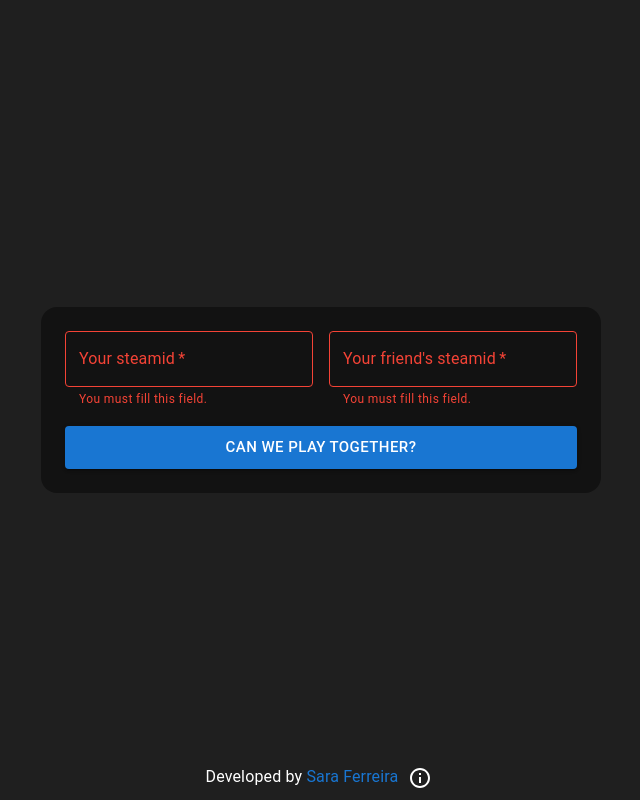
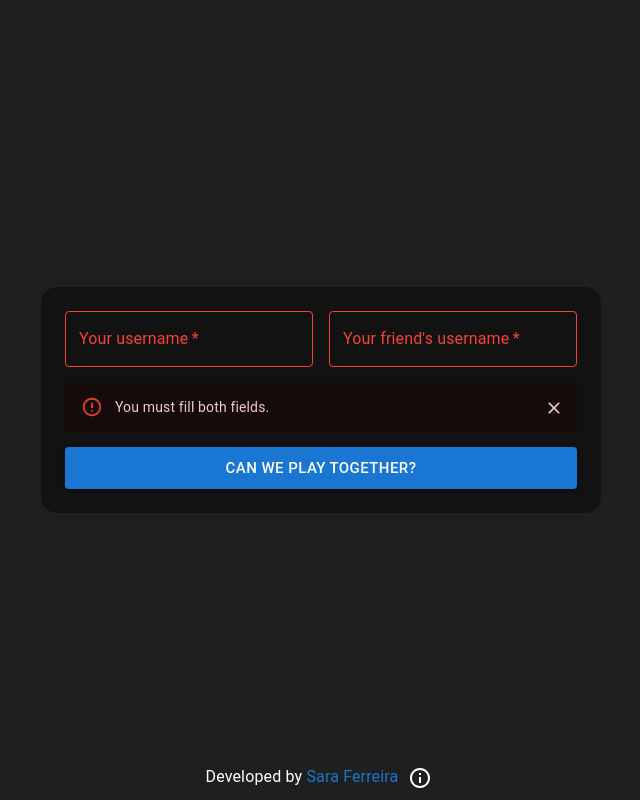
Before and after one commit to ferreirasara/can-we-play-together, a React (Create React App) app: page / in a window 1280 px wide. Both pictures are taken after a click on the button "CAN WE PLAY TOGETHER?". Shown: the whole page, without its empty margins (319-959 px from the left). Built offline with nearby package versions, Linux system fonts and the light colour scheme.

Commit message:
feat: improve errors

```diff
--- a/src/components/SearchForm.tsx
+++ b/src/components/SearchForm.tsx
@@ -1,5 +1,5 @@
 import { LoadingButton } from "@mui/lab";
-import { Box, TextField } from "@mui/material";
+import { Alert, Box, TextField } from "@mui/material";
 import { useState } from "react";
 
 type SearchFormProps = {
@@ -13,6 +13,20 @@ export default function SearchForm({
   const [userId1, setUserId1] = useState<string>();
   const [userId2, setUserId2] = useState<string>();
   const [error, setError] = useState<string>();
+  const [errorAlertVisible, setErrorAlertVisible] = useState<boolean>(false);
+
+  const handleButtonClick = () => {
+    if (!userId1 || !userId2) {
+      setErrorAlertVisible(true);
+      setError('You must fill both fields.')
+    } else if (userId1 === userId2) {
+      setErrorAlertVisible(true);
+      setError('The usernames must be different.');
+    } else {
+      setErrorAlertVisible(false);
+      handleSubmit(userId1, userId2);
+    }
+  }
 
   return (
     <Box
@@ -31,25 +45,24 @@ export default function SearchForm({
           disabled={loading}
           fullWidth
           id="user1"
-          label="Your steamid"
+          label="Your username"
           variant="outlined"
           required
           error={!!(error && !userId1)}
-          helperText={(!userId1 && error) || ""}
           onChange={(value) => setUserId1(value?.currentTarget?.value)}
         />
         <TextField
           disabled={loading}
           fullWidth
           id="user2"
-          label="Your friend's steamid"
+          label="Your friend's username"
           variant="outlined"
           required
           error={!!(error && !userId2)}
-          helperText={(!userId2 && error) || ""}
           onChange={(value) => setUserId2(value?.currentTarget?.value)}
         />
       </Box>
+      {errorAlertVisible ? <Alert onClose={() => setErrorAlertVisible(false)} severity="error">{error}</Alert> : null}
       <LoadingButton
         type="submit"
         loading={loading}
@@ -57,13 +70,7 @@ export default function SearchForm({
         fullWidth
         variant="contained"
         size="large"
-        onClick={() => {
-          if (!userId1 || !userId2) {
-            setError('You must fill this field.')
-          } else {
-            handleSubmit(userId1, userId2)
-          }
-        }}
+        onClick={handleButtonClick}
       >
         Can we play together?
       </LoadingButton>
```
